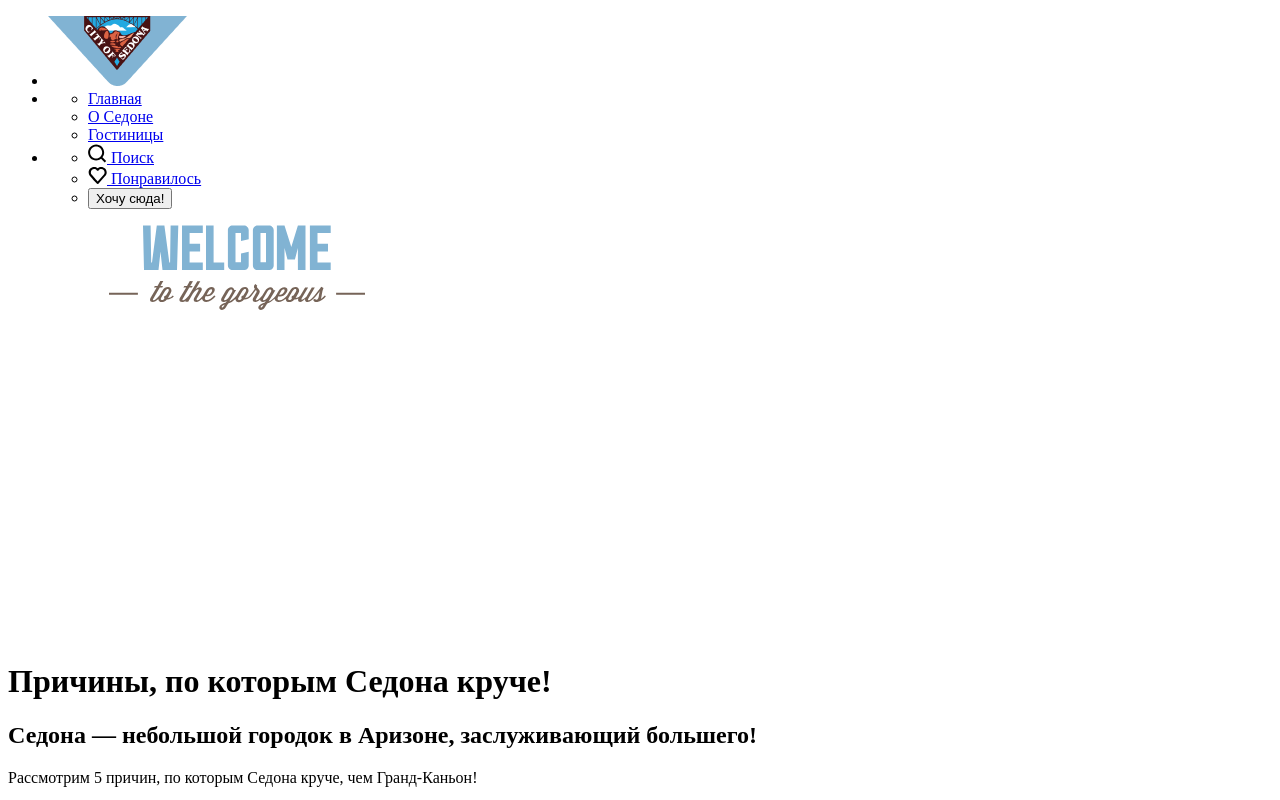
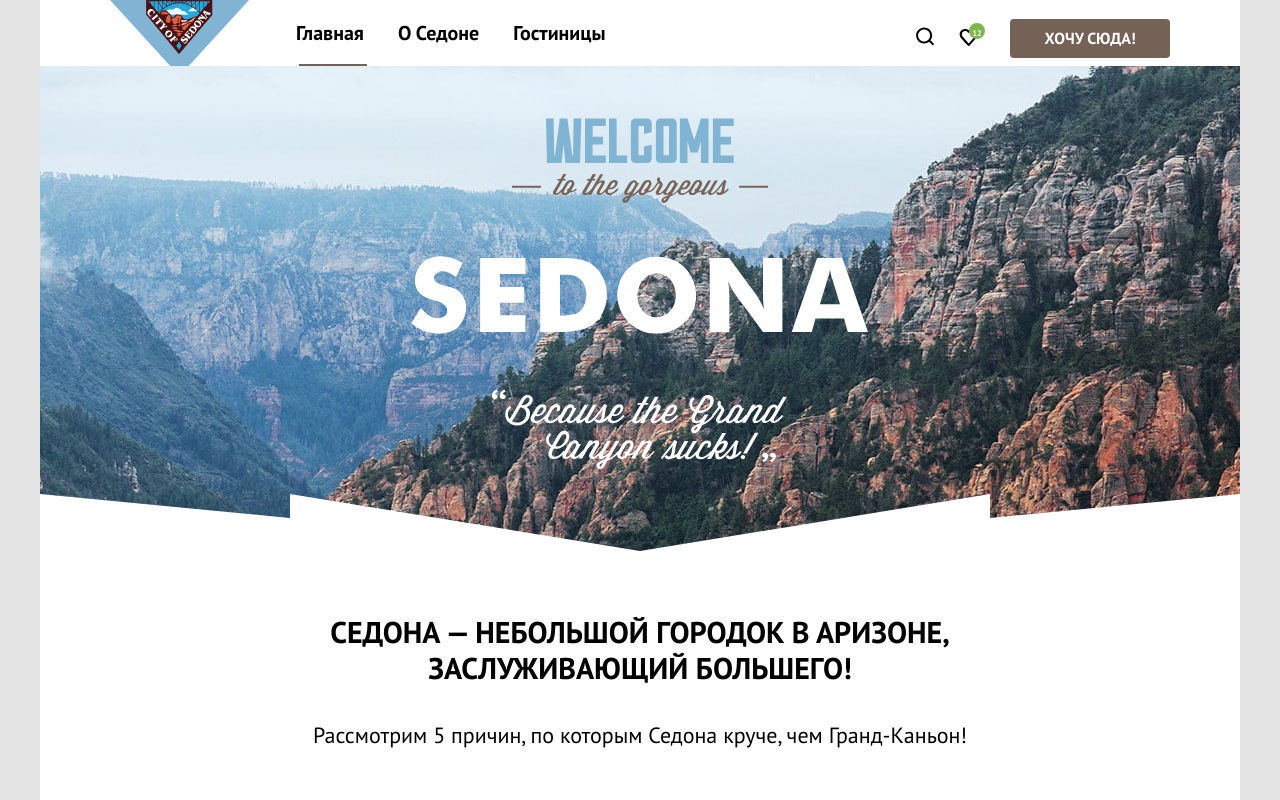
Before and after one commit to htmlacademy-htmlcss/1952385-sedona-34, a plain HTML site: page 3/index.html in a window 1280 px wide. Shown: the top 800 px of the page. Drawn offline with Linux system fonts and the light colour scheme; the site is published under a folder, as on GitHub Pages, so addresses that start at the root find nothing.

Commit message:
:heavy_check_mark: Сборка #3

```diff
--- a/3/index.html
+++ b/3/index.html
@@ -1,9 +1,9 @@
-<!DOCTYPE html>
+   <!DOCTYPE html>
 <html lang="ru">
   <head>
     <meta charset="utf-8" />
     <title>HTML Academy: Седона</title>
-    <link rel="stylesheet" href="/style/style.css" />
+    <link rel="stylesheet" href="style/style.css">
     <base href="https://htmlacademy-htmlcss.github.io/1952385-sedona-34/3/">
 </head>
 
@@ -12,10 +12,10 @@
       <nav class="navigation">
         <ul class="navigation-menu">
           <li class="menu-navigation-item-logo">
-            <a href="/index.html" name="big-logo-sedona">
+            <a href="index.html" name="big-logo-sedona">
               <img
                 class="logo-Sedona"
-                src="/images/header/logo.png"
+                src="./images/header/logo.png"
                 width="139"
                 height="70"
                 alt="Логотип Седона"
@@ -25,13 +25,13 @@
           <li class="menu-navigation-item-list">
             <ul class="navigation-list-menu">
               <li class="navigation-item-menu navigation-link-current">
-                <a class="navigation-link-menu" href="/index.html">Главная</a>
+                <a class="navigation-link-menu" href="index.html">Главная</a>
               </li>
               <li class="navigation-item-menu">
                 <a class="navigation-link-menu" href="#">О Седоне</a>
               </li>
               <li class="navigation-item-menu">
-                <a class="navigation-link-menu" href="/catalog.html"
+                <a class="navigation-link-menu" href="catalog.html"
                   >Гостиницы</a
                 >
               </li>
@@ -42,37 +42,16 @@
             <ul class="menu-navigation-list-right">
               <li class="navigation-item-right">
                 <a class="navigation-link navigation-link-icon" href="#">
-                  <svg
-                    class="site-search"
-                    xmlns="http://www.w3.org/2000/svg"
-                    width="19"
-                    height="19"
-                    viewBox="0 0 19 19"
-                    fill="none"
-                  >
-                    <path
-                      d="M18.1585 17.05L14.448 13.35C15.4508 12.05 16.1528 10.35 16.1528 8.44995C16.1528 4.04995 12.5426 0.449951 8.13013 0.449951C3.71764 0.449951 0.107422 4.14995 0.107422 8.54995C0.107422 12.95 3.71764 16.55 8.13013 16.55C9.93524 16.55 11.6401 15.95 13.044 14.85L16.7545 18.55L18.1585 17.05ZM8.13013 14.55C4.82076 14.55 2.1131 11.85 2.1131 8.54995C2.1131 5.24995 4.82076 2.54995 8.13013 2.54995C11.4395 2.54995 14.1472 5.24995 14.1472 8.54995C14.1472 11.85 11.4395 14.55 8.13013 14.55Z"
-                      fill="black"
-                    />
-                  </svg>
+                  <svg class="site-search" width="19" height="19" viewBox="0 0 19 19" fill="none" xmlns="http://www.w3.org/2000/svg">
+                    <path d="M18.1585 17.05L14.448 13.35C15.4508 12.05 16.1528 10.35 16.1528 8.44995C16.1528 4.04995 12.5426 0.449951 8.13013 0.449951C3.71764 0.449951 0.107422 4.14995 0.107422 8.54995C0.107422 12.95 3.71764 16.55 8.13013 16.55C9.93524 16.55 11.6401 15.95 13.044 14.85L16.7545 18.55L18.1585 17.05ZM8.13013 14.55C4.82076 14.55 2.1131 11.85 2.1131 8.54995C2.1131 5.24995 4.82076 2.54995 8.13013 2.54995C11.4395 2.54995 14.1472 5.24995 14.1472 8.54995C14.1472 11.85 11.4395 14.55 8.13013 14.55Z" fill="black"/>
+                    </svg>
                   <span class="visually-hidden">Поиск</span>
                 </a>
               </li>
 
               <li class="navigation-item-right">
                 <a class="navigation-link navigation-link-icon green" href="#">
-                  <svg
-                    class="liked-the-site"
-                    xmlns="http://www.w3.org/2000/svg"
-                    width="19"
-                    height="17"
-                    fill="none"
-                  >
-                    <path
-                      d="M9.577 17c-.301 0-.602-.1-.803-.4-5.415-6.1-6.719-7.5-7.02-7.9C1.052 7.8.651 6.6.651 5.4c0-3 2.407-5.4 5.516-5.4 1.304 0 2.507.5 3.51 1.3C10.68.5 11.983 0 13.187 0c3.008 0 5.516 2.4 5.516 5.4 0 1.3-.502 2.5-1.304 3.4l-7.02 7.9c-.2.2-.401.3-.802.3ZM3.56 7.5c.3.4 3.51 4 6.117 6.9l6.218-7c.5-.5.701-1.2.701-2 0-1.8-1.504-3.3-3.309-3.3-1.003 0-2.006.5-2.708 1.3-.3.3-.601.4-.902.4-.3 0-.602-.2-.802-.4-.702-.8-1.705-1.3-2.708-1.3-1.805 0-3.31 1.5-3.31 3.3-.1.9.301 1.6.703 2.1-.1 0-.1 0 0 0Z"
-                      fill="#000"
-                    />
-                  </svg>
+                    <svg class="liked-the-site" width="19" height="17" fill="none" xmlns="http://www.w3.org/2000/svg"><path d="M9.577 17c-.301 0-.602-.1-.803-.4-5.415-6.1-6.719-7.5-7.02-7.9C1.052 7.8.651 6.6.651 5.4c0-3 2.407-5.4 5.516-5.4 1.304 0 2.507.5 3.51 1.3C10.68.5 11.983 0 13.187 0c3.008 0 5.516 2.4 5.516 5.4 0 1.3-.502 2.5-1.304 3.4l-7.02 7.9c-.2.2-.401.3-.802.3ZM3.56 7.5c.3.4 3.51 4 6.117 6.9l6.218-7c.5-.5.701-1.2.701-2 0-1.8-1.504-3.3-3.309-3.3-1.003 0-2.006.5-2.708 1.3-.3.3-.601.4-.902.4-.3 0-.602-.2-.802-.4-.702-.8-1.705-1.3-2.708-1.3-1.805 0-3.31 1.5-3.31 3.3-.1.9.301 1.6.703 2.1-.1 0-.1 0 0 0Z" fill="#000"/></svg>
                   <span class="visually-hidden">Понравилось</span>
                 </a>
               </li>
@@ -81,8 +60,7 @@
                 <input
                   type="button"
                   class="navigation-item-right-button"
-                  value="Хочу сюда!"
-                />
+                  value="Хочу сюда!"/>
               </li>
             </ul>
           </li>
--- a/3/style/style.css
+++ b/3/style/style.css
@@ -2,7 +2,7 @@
   font-family: "PT Sans";
   font-style: normal;
   font-weight: 400;
-  src: url("/fonts/ptsans-400.woff2") format('woff2');
+  src: url("../fonts/ptsans-400.woff2") format('woff2');
   font-display: swap;
 }
 
@@ -10,7 +10,7 @@
   font-family: "PT Sans";
   font-style: normal;
   font-weight: 700;
-  src: url("/fonts/ptsans-700.woff2") format('woff2');
+  src: url("../fonts/ptsans-700.woff2") format('woff2');
   font-display: swap;
 }
 
```
Also changed, not shown: 3/catalog.html (+10 -28 lines).
